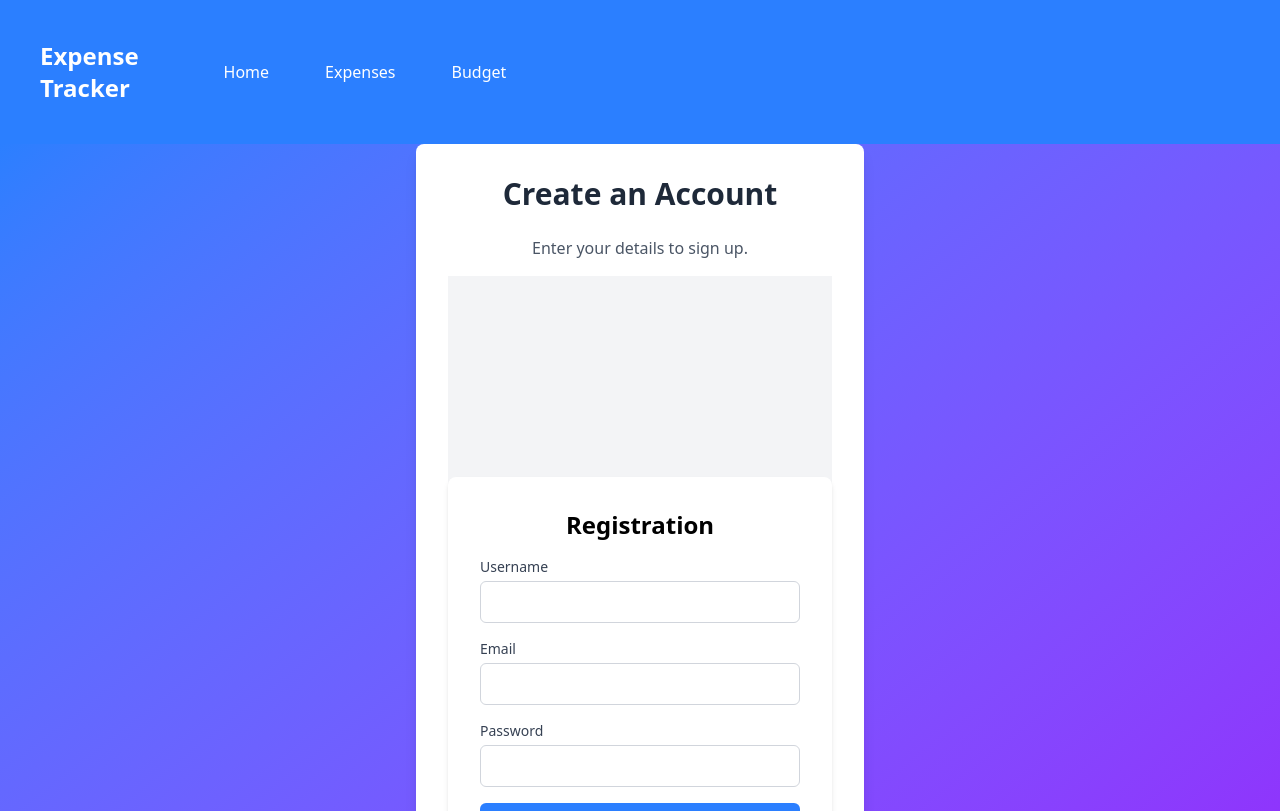
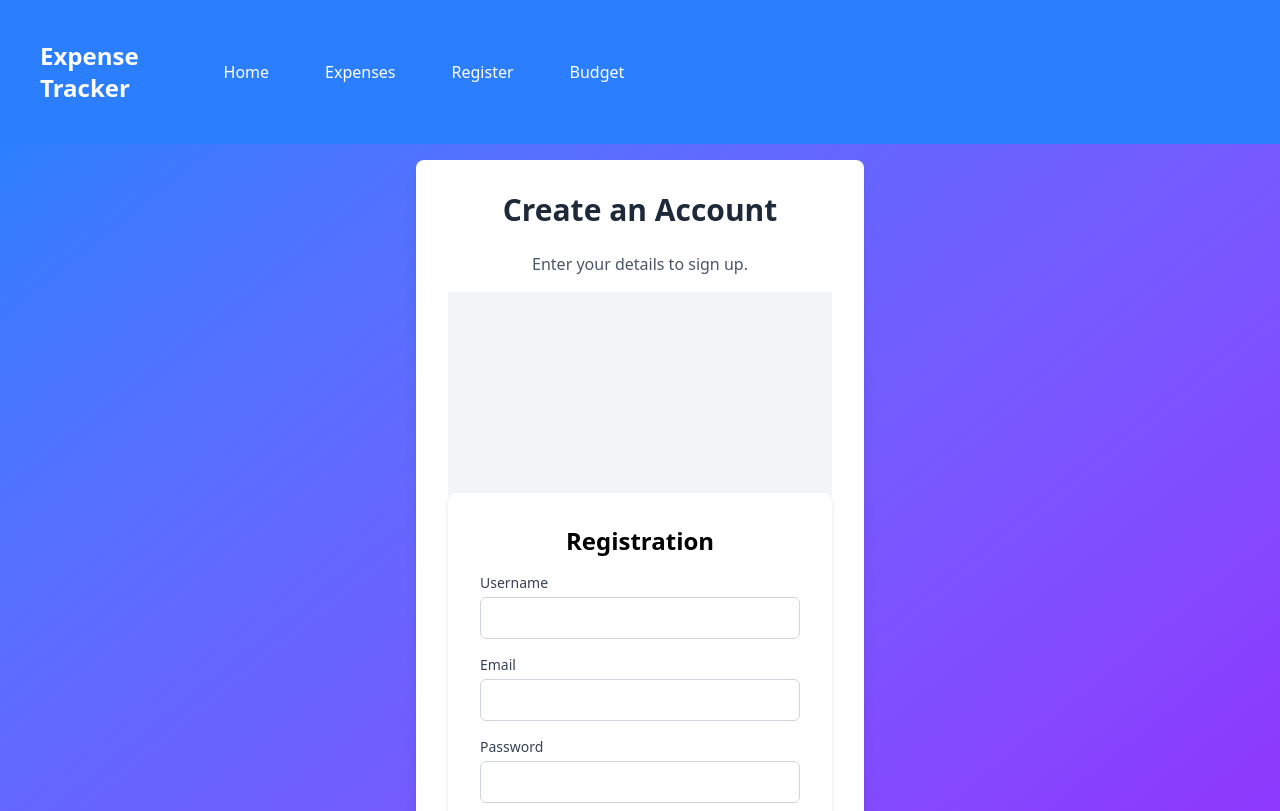
Before and after one commit to stefanRachev/tracker-client, a React (Vite) app: page /register in a window 1280 px wide. Shown: the top 811 px of the page. Built offline with nearby package versions, Linux system fonts and the light colour scheme.

Commit message:
fix: improve layout and responsiveness of registration form and page

```diff
--- a/src/components/Header.jsx
+++ b/src/components/Header.jsx
@@ -35,13 +35,28 @@ const Header = () => {
             menuOpen ? "block" : "hidden"
           }`}
         >
-          <NavLink to="/" className="block py-2 px-4 text-white hover:bg-blue-600">
+          <NavLink
+            to="/"
+            className="block py-2 px-4 text-white hover:bg-blue-600"
+          >
             Home
           </NavLink>
-          <NavLink to="/expenses" className="block py-2 px-4 text-white hover:bg-blue-600">
+          <NavLink
+            to="/expenses"
+            className="block py-2 px-4 text-white hover:bg-blue-600"
+          >
             Expenses
           </NavLink>
-          <NavLink to="/budget" className="block py-2 px-4 text-white hover:bg-blue-600">
+          <NavLink
+            to="/register"
+            className="block py-2 px-4 text-white hover:bg-blue-600"
+          >
+            Register
+          </NavLink>
+          <NavLink
+            to="/budget"
+            className="block py-2 px-4 text-white hover:bg-blue-600"
+          >
             Budget
           </NavLink>
         </nav>
--- a/src/components/RegisterForm.jsx
+++ b/src/components/RegisterForm.jsx
@@ -24,7 +24,7 @@ const RegisterForm = () => {
     <div className="flex justify-center items-center min-h-screen bg-gray-100">
       <div className="bg-white p-8 rounded-lg shadow-md w-full max-w-sm">
         <h2 className="text-2xl font-bold mb-4 text-center">Registration</h2>
-        <form onSubmit={handleSubmit}>
+        <form onSubmit={handleSubmit} className="space-y-4">
           <div className="mb-4">
             <label
               htmlFor="username"
--- a/src/pages/RegisterPage.jsx
+++ b/src/pages/RegisterPage.jsx
@@ -3,7 +3,7 @@ import RegisterForm from "../components/RegisterForm";
 
 const RegisterPage = () => {
   return (
-    <div className="flex justify-center items-center min-h-screen bg-gradient-to-br from-blue-500 to-purple-600">
+    <div className="flex justify-center items-center min-h-screen bg-gradient-to-br from-blue-500 to-purple-600 p-4">
       <div className="w-full max-w-md bg-white p-8 rounded-lg shadow-lg">
         <h1 className="text-3xl font-bold text-center text-gray-800 mb-6">
           Create an Account
```
